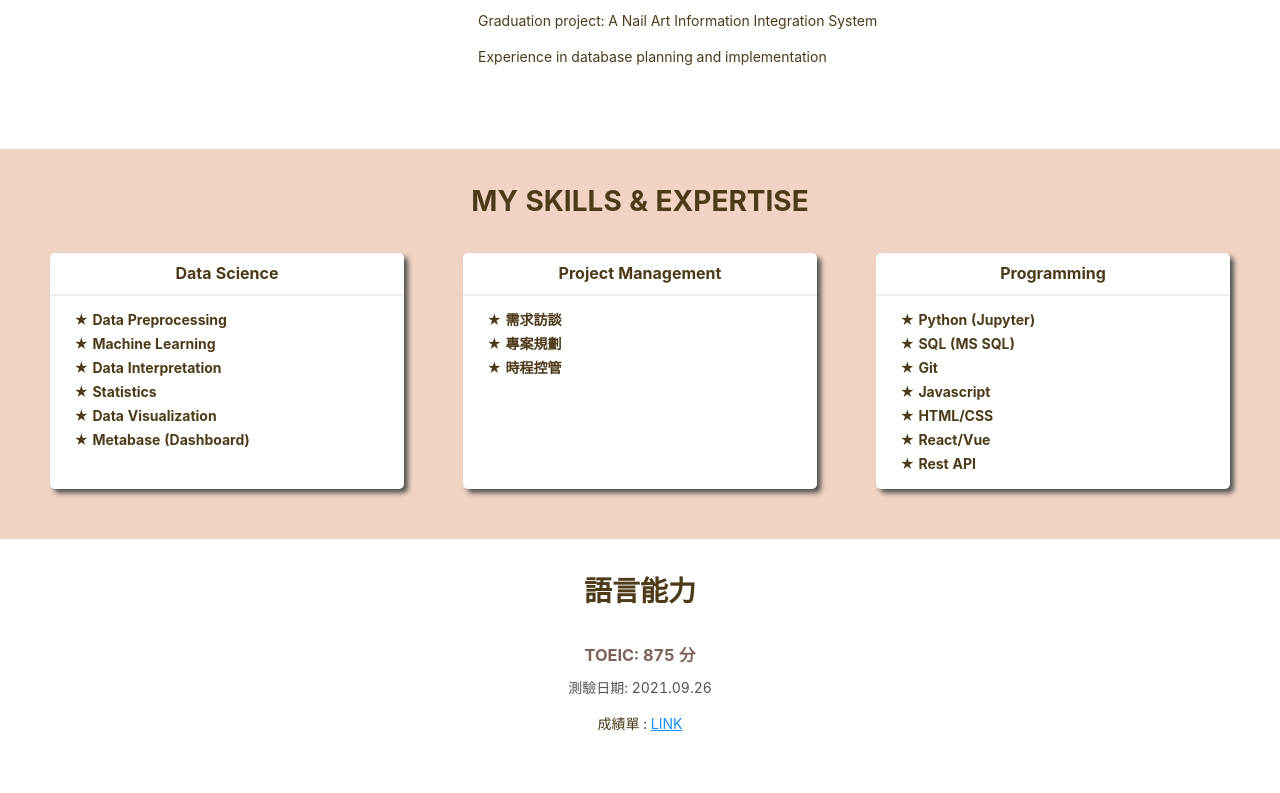
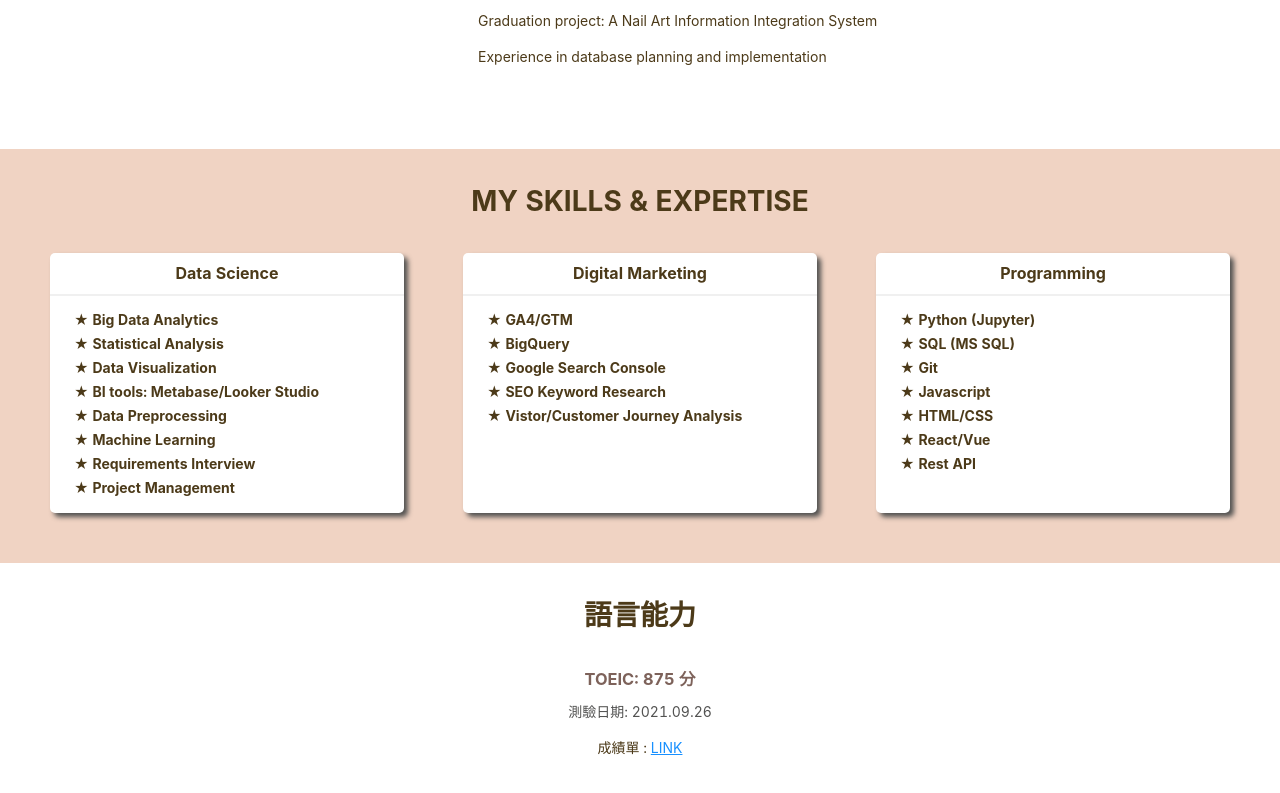
Before and after one commit to HsinShan/Portfolio-Blog, a React (Create React App) app: page / in a window 1280 px wide. Shown: the part 2511-3304 px from the top of the page. Built offline with nearby package versions, Linux system fonts and the light colour scheme.

Commit message:
Update Skills

```diff
--- a/src/constants/SKILLS.js
+++ b/src/constants/SKILLS.js
@@ -2,17 +2,25 @@ const SKILLS = [
   {
     title: "Data Science",
     skill: [
+      "Big Data Analytics",
+      "Statistical Analysis",
+      "Data Visualization",
+      "BI tools: Metabase/Looker Studio",
       "Data Preprocessing",
       "Machine Learning",
-      "Data Interpretation",
-      "Statistics",
-      "Data Visualization",
-      "Metabase (Dashboard)",
+      "Requirements Interview",
+      "Project Management",
     ],
   },
   {
-    title: "Project Management",
-    skill: ["需求訪談", "專案規劃", "時程控管"],
+    title: "Digital Marketing",
+    skill: [
+      "GA4/GTM",
+      "BigQuery",
+      "Google Search Console",
+      "SEO Keyword Research",
+      "Vistor/Customer Journey Analysis",
+    ],
   },
   {
     title: "Programming",
```
